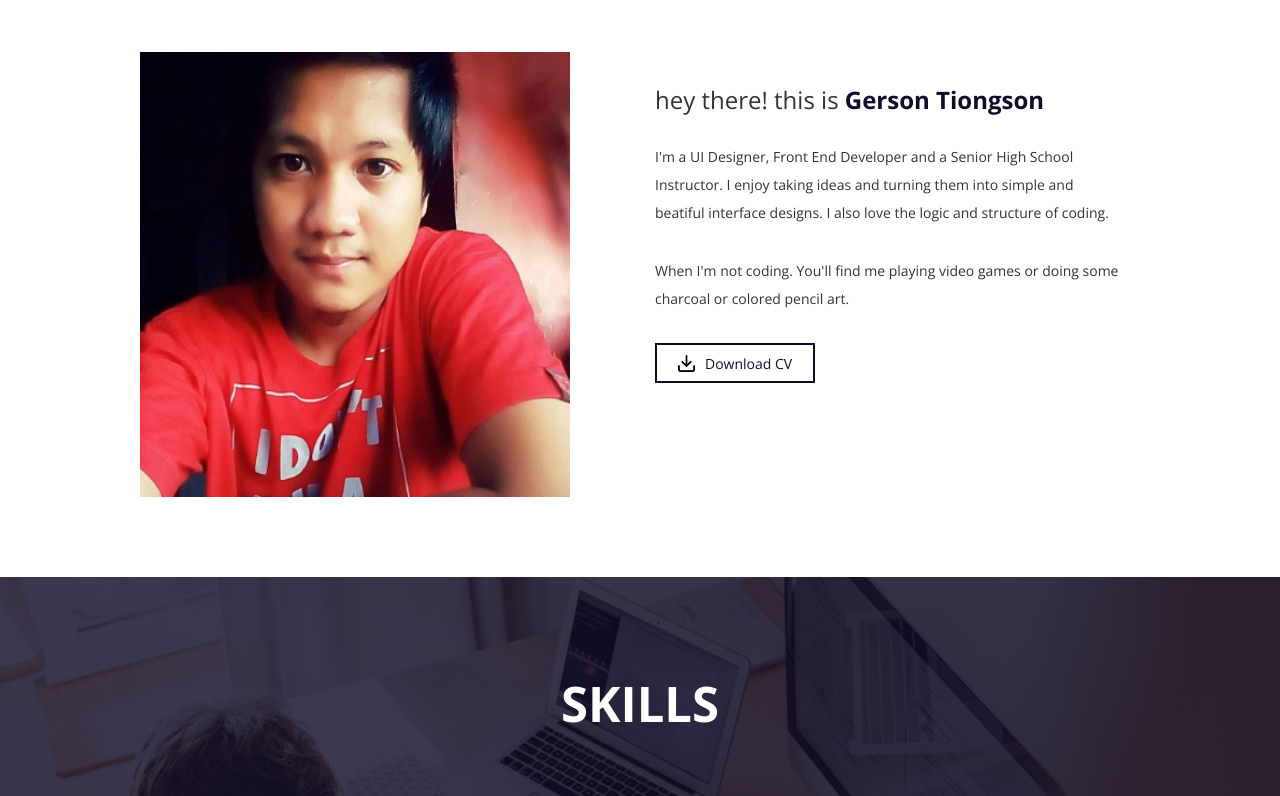
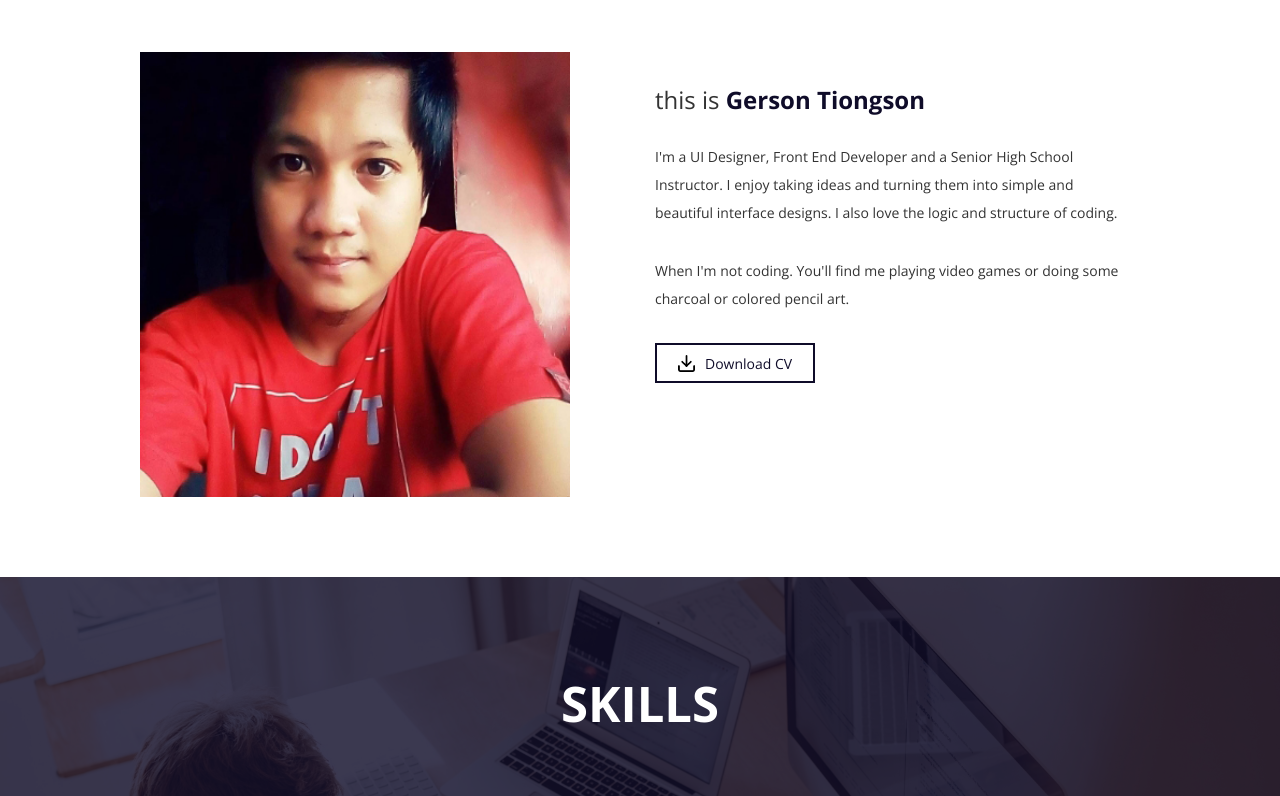
Before and after one commit to Zeras12314/gerson-tiongson, a plain HTML site: page index.html in a window 1280 px wide. Shown: the part 957-1753 px from the top of the page. Drawn offline with nearby package versions, Linux system fonts and the light colour scheme.

Commit message:
Update index.html

```diff
--- a/index.html
+++ b/index.html
@@ -180,11 +180,11 @@
           data-aos-duration="1500"
           data-aos-delay="600"
         >
-          <h3>hey there! this is <span>Gerson Tiongson </span></h3>
+          <h3>this is <span>Gerson Tiongson </span></h3>
           <p>
             I'm a UI Designer, Front End Developer and a Senior High School
             Instructor. I enjoy taking ideas and turning them into simple and
-            beatiful interface designs. I also love the logic and structure of
+            beautiful interface designs. I also love the logic and structure of
             coding.
           </p>
           <p>
```
